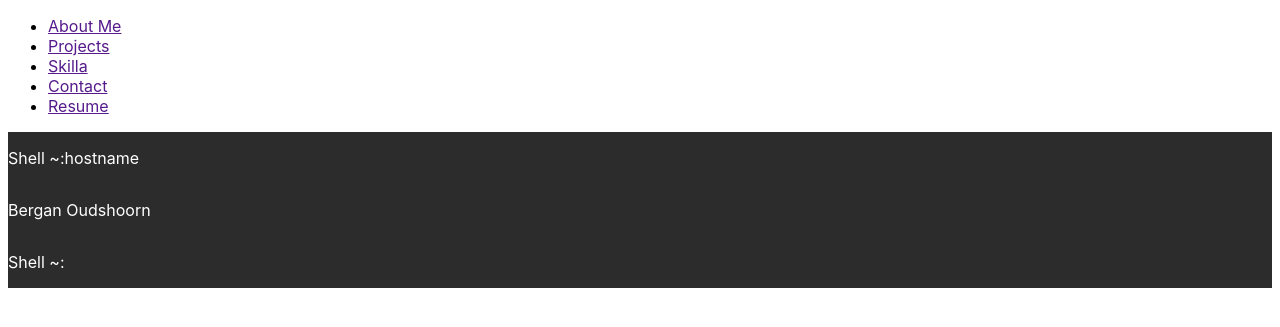
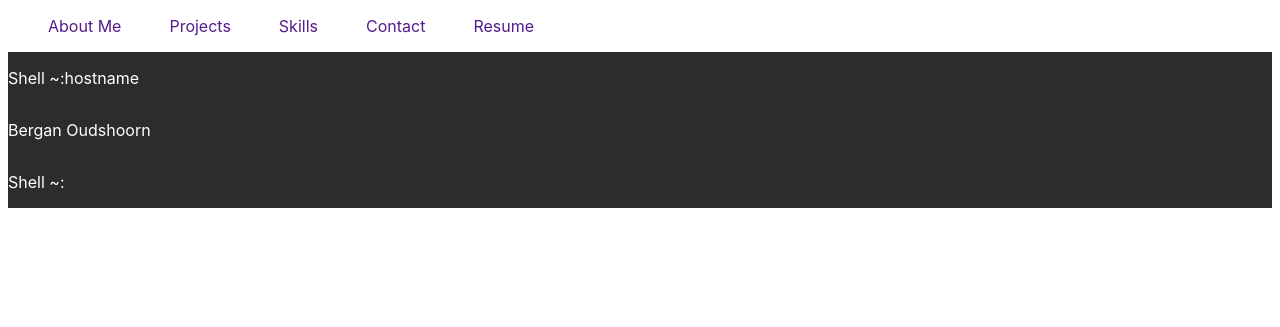
Before and after one commit to Bergan404/Jekyll-server-testing, a Jekyll site: the page index.html, which Jekyll copies as it is, in a window 1280 px wide. Shown: the top 327 px of the page. Built offline with Jekyll 4.4.1, drawn with Linux system fonts in a browser that asks for light colours.

Commit message:
styled nav

```diff
--- a/_sass/main.scss
+++ b/_sass/main.scss
@@ -8,12 +8,38 @@ body {
   font-family: $bodyFont;
 }
 
+.navbar {
+  background-color: transparent;
+
+  .inner-nav {
+    .menu {
+      display: flex;
+      gap: 3em;
+
+      .menu-item {
+        list-style: none;
+
+        a {
+          text-decoration: none;
+          transition: .2s all ease-in-out;
+
+          &:hover {
+            color: blue;
+          }
+        }
+      }
+    }
+  }
+}
+
 .hero-section {
   background-color: #2c2c2c;
   color: white;
+
   .hostname {
     display: flex;
   }
+
   .occupation {
     display: flex;
   }
--- a/index.html
+++ b/index.html
@@ -16,7 +16,7 @@
             <ul class="menu">
                 <li class="menu-item"><a href="">About Me</a></li>
                 <li class="menu-item"><a href="">Projects</a></li>
-                <li class="menu-item"><a href="">Skilla</a></li>
+                <li class="menu-item"><a href="">Skills</a></li>
                 <li class="menu-item"><a href="">Contact</a></li>
                 <li class="menu-item"><a href="">Resume</a></li>
             </ul>
```
Also changed, not shown: 4 other files.
